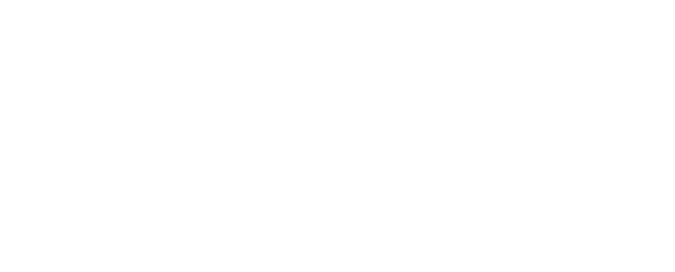
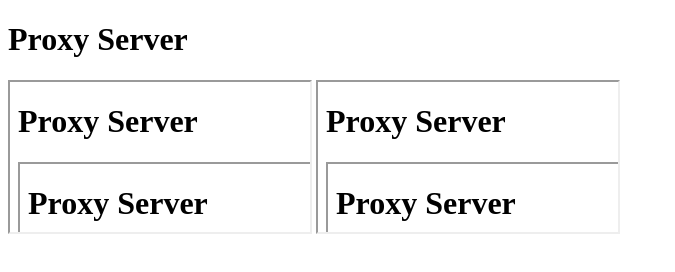
Before and after one commit to baebay/Proxy_Justan, a website: page index.html in a window 1280 px wide. Shown: the whole page, without its empty margins (0-675 px from the left). Drawn offline with Linux system fonts and the light colour scheme.

Commit message:
trying to push to server

```diff
--- a/index.html
+++ b/index.html
@@ -7,7 +7,8 @@
     <title>Document</title>
 </head>
 <body>
-    <!-- <iframe src="http://localhost:3003"></iframe>
-    <iframe src="http://localhost:3090"></iframe> -->
+    <h1>Proxy Server</h1>
+    <iframe src="http://localhost:3003"></iframe>
+    <iframe src="http://localhost:3090"></iframe>
 </body>
 </html>
```
